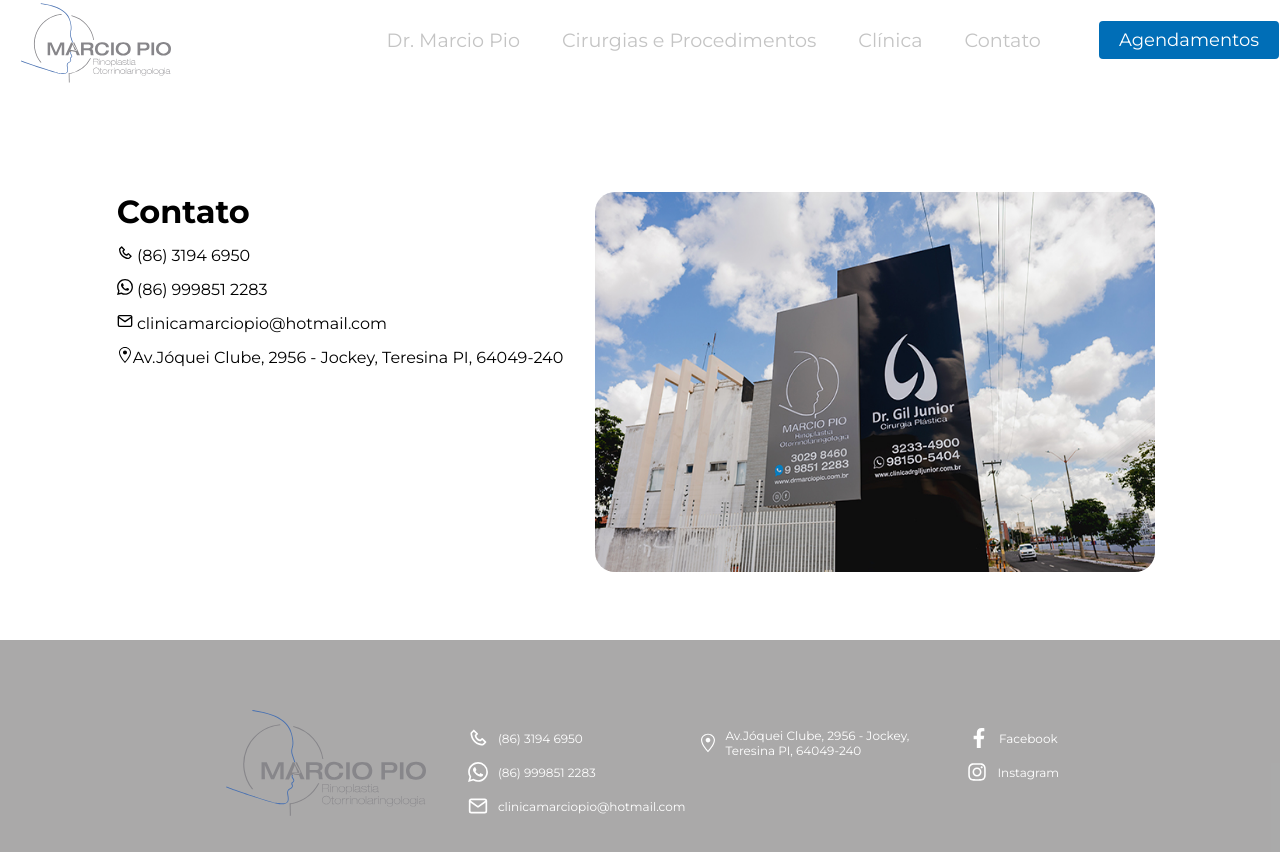
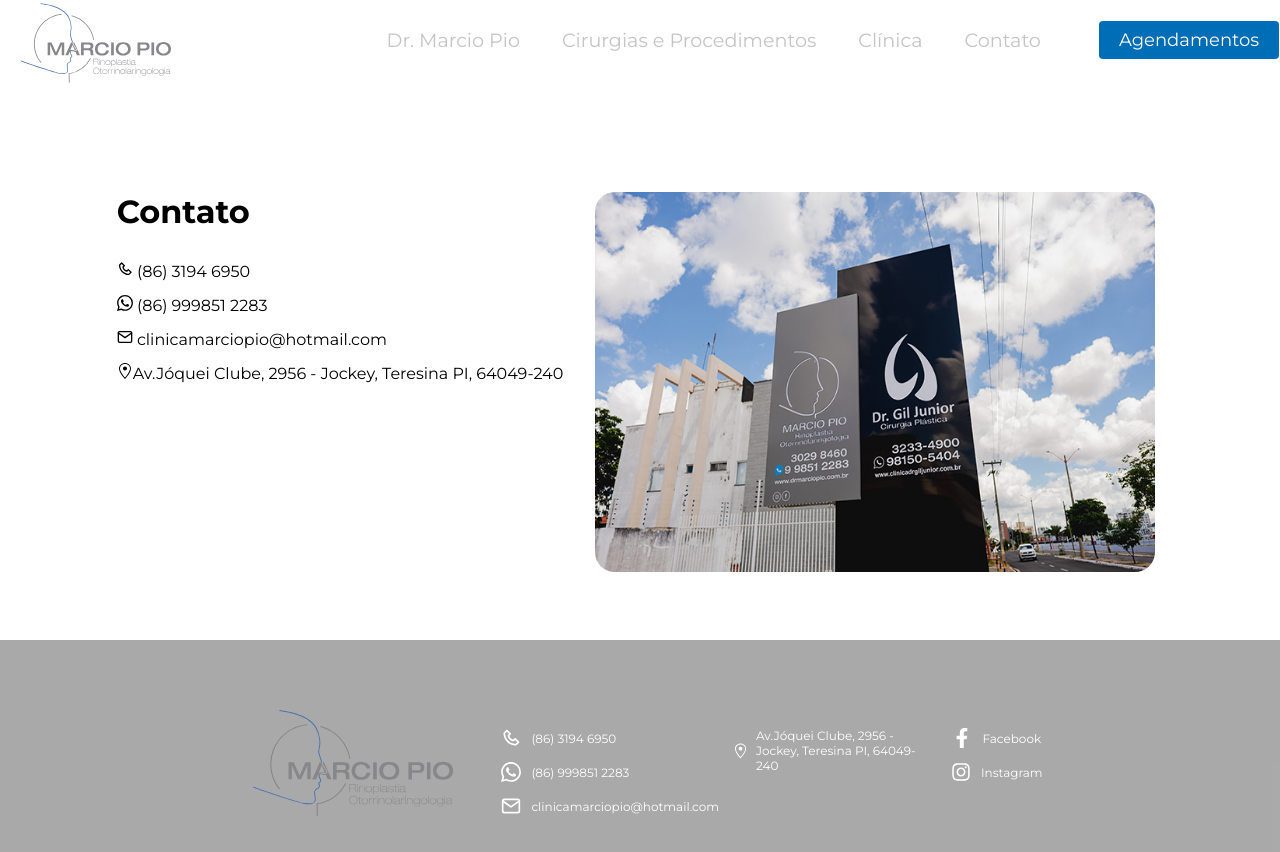
Before and after one commit to josewmarinho/drmarciopio, a React (Create React App) app: page /contato in a window 1280 px wide. Shown: the top 852 px of the page. Built offline with nearby package versions, Linux system fonts and the light colour scheme; the HTML template or start-up script is replaced by a standard one.

Commit message:
new test update

```diff
--- a/src/components/footer.css
+++ b/src/components/footer.css
@@ -31,8 +31,7 @@
 }
 
 .containerFooter .heroFooter .logoImg img{
-   margin-left: 5px;
-   margin-right: 10px;
+   margin: 1rem;
    width: 100px;
    height: 100px;
 }
@@ -44,7 +43,7 @@
 .containerFooter .heroFooter .tudo a {
    margin-top: 14px;
    text-decoration: none;
-   font-size: 10px;
+   font-size: 8px;
 }
 
 .containerFooter .heroFooter .tudo a:hover {
@@ -53,7 +52,7 @@
 }
 
 .containerFooter .heroFooter .content01 {
-   width: 250px;
+   width: 200px;
 }
 
 .containerFooter .heroFooter div svg {
--- a/src/components/pages/contato.css
+++ b/src/components/pages/contato.css
@@ -18,6 +18,7 @@
 
 .containerContato .heroContato h1 {
    font-size: 32px;
+   margin-bottom: 1rem;
 }
 
 .containerContato .heroContato .content02 {
```
